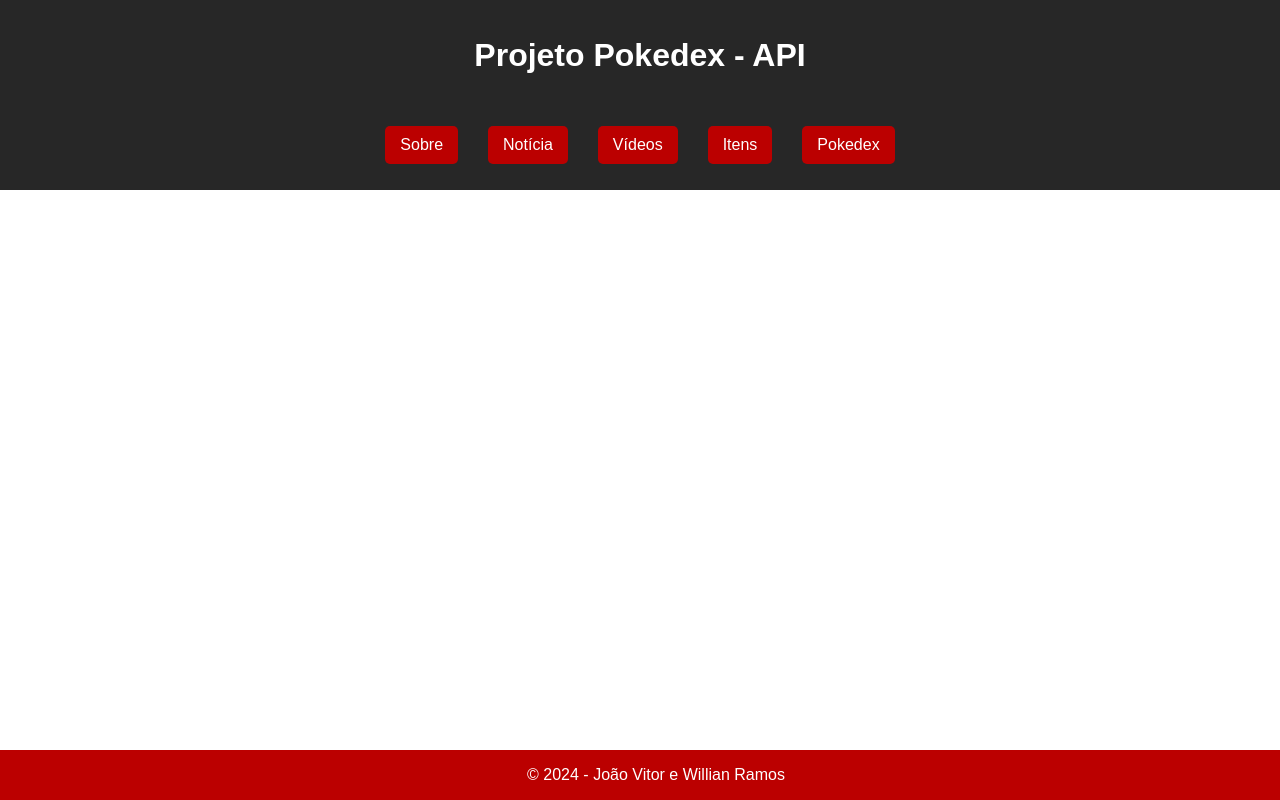
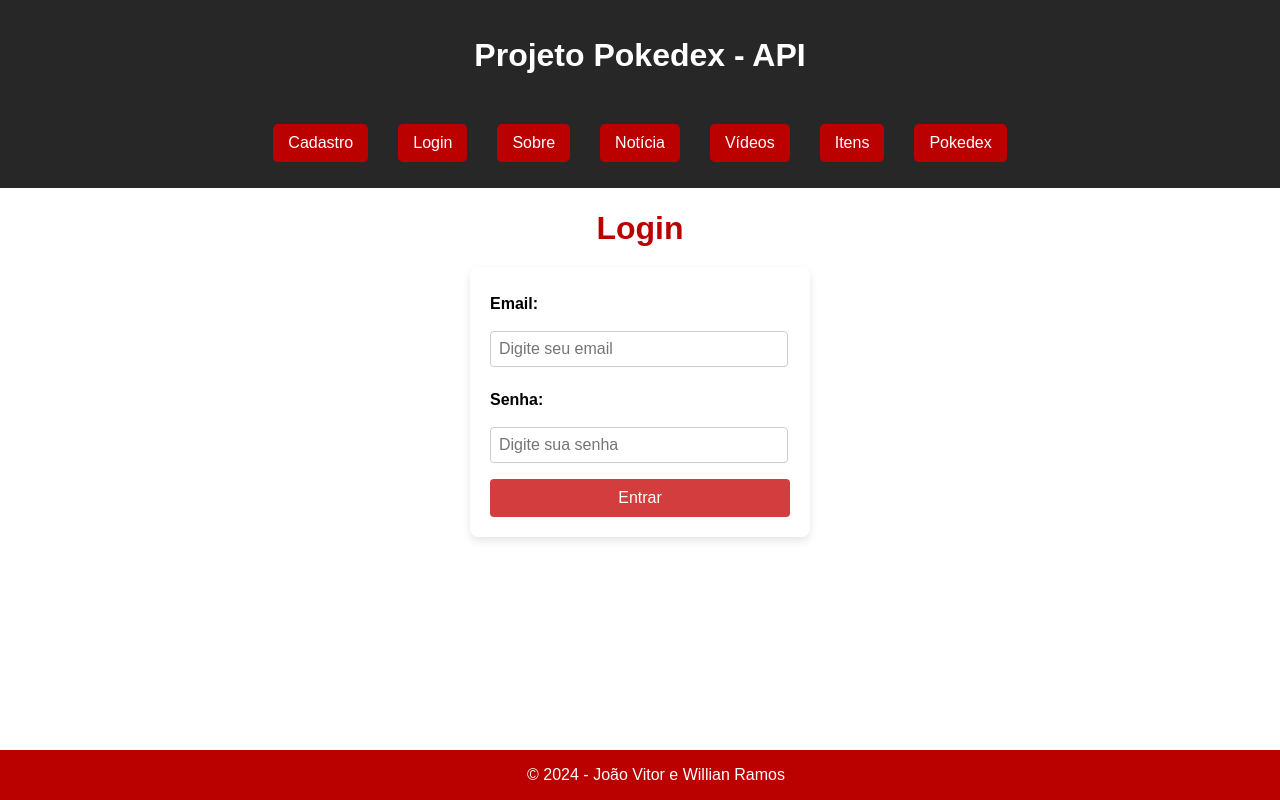
Before and after one commit to WillianRW01/Trabalho-front, a React (Vite) app: page /login in a window 1280 px wide. Built offline with nearby package versions, Linux system fonts and the light colour scheme.

Commit message:
feat: wip

```diff
--- a/src/App.jsx
+++ b/src/App.jsx
@@ -7,6 +7,8 @@
 import Noticia from "./pages/Noticia";
 import Pokedex from "./pages/Pokedex";
 import Videos from "./pages/Videos";
+import Login from "./pages/Login";
+import Cadastro from "./pages/Cadastro";
 
 function App() {
     return (
@@ -20,8 +22,9 @@
                 <Route path='/noticia' element={<Noticia />} />
                 <Route path='/pokedex' element={<Pokedex />} />
                 <Route path='/videos' element={<Videos />} />
+                <Route path='/login' element={<Login/>} />
+                <Route path='/cadastro' element={<Cadastro/>} />
             </Routes>
-
             <Footer />
         </>
     );
--- a/src/components/Header/index.jsx
+++ b/src/components/Header/index.jsx
@@ -4,9 +4,11 @@
 export default function Header() {
     return (
         <header id="cabecalho">
-            <h1>Projeto Pokedex - API</h1>
+            <h1 className='textTitle'>Projeto Pokedex - API</h1>
             <nav>
                 <ul>
+                    <li><Link to="/cadastro">Cadastro</Link></li>
+                    <li><Link to="/login">Login</Link></li>
                     <li><Link to="/about">Sobre</Link></li>
                     <li><Link to="/noticia">Notícia</Link></li>
                     <li><Link to="/videos">Vídeos</Link></li>
--- a/src/components/Header/styles.css
+++ b/src/components/Header/styles.css
@@ -11,7 +11,7 @@
 }
 
 header a {
-    color: #fff;
+    color: #bb0000;
     text-decoration: none;
     padding: 10px 20px;
     background-color: #bb0000;
@@ -40,6 +40,10 @@
     margin: 0 15px;
 }
 
+.textTitle{
+    color: #fff;
+}
+
 nav ul li a {
     text-decoration: none;
     color: #fff;
--- /dev/null
+++ b/src/pages/Cadastro/index.jsx
@@ -0,0 +1,29 @@
+import './styles.css';
+import React from 'react';
+
+export default function Cadastro() {
+    return (
+        <div id="loginpage" className="login-container">
+            <h1>Cadastro</h1>
+            <form className="login-form">
+                <label htmlFor="email">Email:</label>
+                <input
+                    type="text"
+                    id="email"
+                    placeholder="Digite seu email"
+                    required
+                />
+
+                <label htmlFor="password">Senha:</label>
+                <input
+                    type="password"
+                    id="password"
+                    placeholder="Digite sua senha"
+                    required
+                />
+
+                <button type="submit" className="login-button">Cadastrar</button>
+            </form>
+        </div>
+    );
+}
--- /dev/null
+++ b/src/pages/Cadastro/styles.css
@@ -0,0 +1,66 @@
+html,
+body {
+    margin: 0;
+    height: 100%;
+    font-family: Arial, sans-serif;
+}
+
+#cadastropage {
+    display: flex;
+    align-items: center;
+    justify-content: center;
+    height: 100vh;
+    background-color: #f0f2f5;
+}
+
+.login-container {
+    display: flex;
+    flex-direction: column;
+    align-items: center;
+    justify-content: center;
+    width: 100%;
+}
+
+h1 {
+    font-family: Arial, sans-serif;
+    color: #bb0000;
+    margin-bottom: 20px;
+}
+
+.login-form {
+    background-color: #fff;
+    padding: 20px;
+    border-radius: 8px;
+    box-shadow: 0 4px 8px rgba(0, 0, 0, 0.1);
+    width: 300px;
+    display: flex;
+    flex-direction: column;
+}
+
+.login-form label {
+    margin-bottom: 8px;
+    font-weight: bold;
+}
+
+.login-form input {
+    margin-bottom: 16px;
+    padding: 8px;
+    border: 1px solid #ccc;
+    border-radius: 4px;
+    font-size: 16px;
+}
+
+.login-button {
+    padding: 10px;
+    border: none;
+    border-radius: 4px;
+    background-color: #d33d3d;
+    color: #fff;
+    font-size: 16px;
+    cursor: pointer;
+    transition: background-color 0.3s;
+}
+
+.login-button:hover {
+    background-color: #720000;
+}
--- /dev/null
+++ b/src/pages/Login/index.jsx
@@ -0,0 +1,29 @@
+import './styles.css';
+import React from 'react';
+
+export default function Login() {
+    return (
+        <div id="loginpage" className="login-container">
+            <h1>Login</h1>
+            <form className="login-form">
+                <label htmlFor="email">Email:</label>
+                <input
+                    type="text"
+                    id="email"
+                    placeholder="Digite seu email"
+                    required
+                />
+
+                <label htmlFor="password">Senha:</label>
+                <input
+                    type="password"
+                    id="password"
+                    placeholder="Digite sua senha"
+                    required
+                />
+
+                <button type="submit" className="login-button">Entrar</button>
+            </form>
+        </div>
+    );
+}
--- /dev/null
+++ b/src/pages/Login/styles.css
@@ -0,0 +1,66 @@
+html,
+body {
+    margin: 0;
+    height: 100%;
+    font-family: Arial, sans-serif;
+}
+
+#cadastropage {
+    display: flex;
+    align-items: center;
+    justify-content: center;
+    height: 100vh;
+    background-color: #f0f2f5;
+}
+
+.login-container {
+    display: flex;
+    flex-direction: column;
+    align-items: center;
+    justify-content: center;
+    width: 100%;
+}
+
+h1 {
+    font-family: Arial, sans-serif;
+    color: #bd4848;
+    margin-bottom: 20px;
+}
+
+.login-form {
+    background-color: #fff;
+    padding: 20px;
+    border-radius: 8px;
+    box-shadow: 0 4px 8px rgba(0, 0, 0, 0.1);
+    width: 300px;
+    display: flex;
+    flex-direction: column;
+}
+
+.login-form label {
+    margin-bottom: 8px;
+    font-weight: bold;
+}
+
+.login-form input {
+    margin-bottom: 16px;
+    padding: 8px;
+    border: 1px solid #ccc;
+    border-radius: 4px;
+    font-size: 16px;
+}
+
+.login-button {
+    padding: 10px;
+    border: none;
+    border-radius: 4px;
+    background-color: #007bff;
+    color: #fff;
+    font-size: 16px;
+    cursor: pointer;
+    transition: background-color 0.3s;
+}
+
+.login-button:hover {
+    background-color: #0056b3;
+}
```
